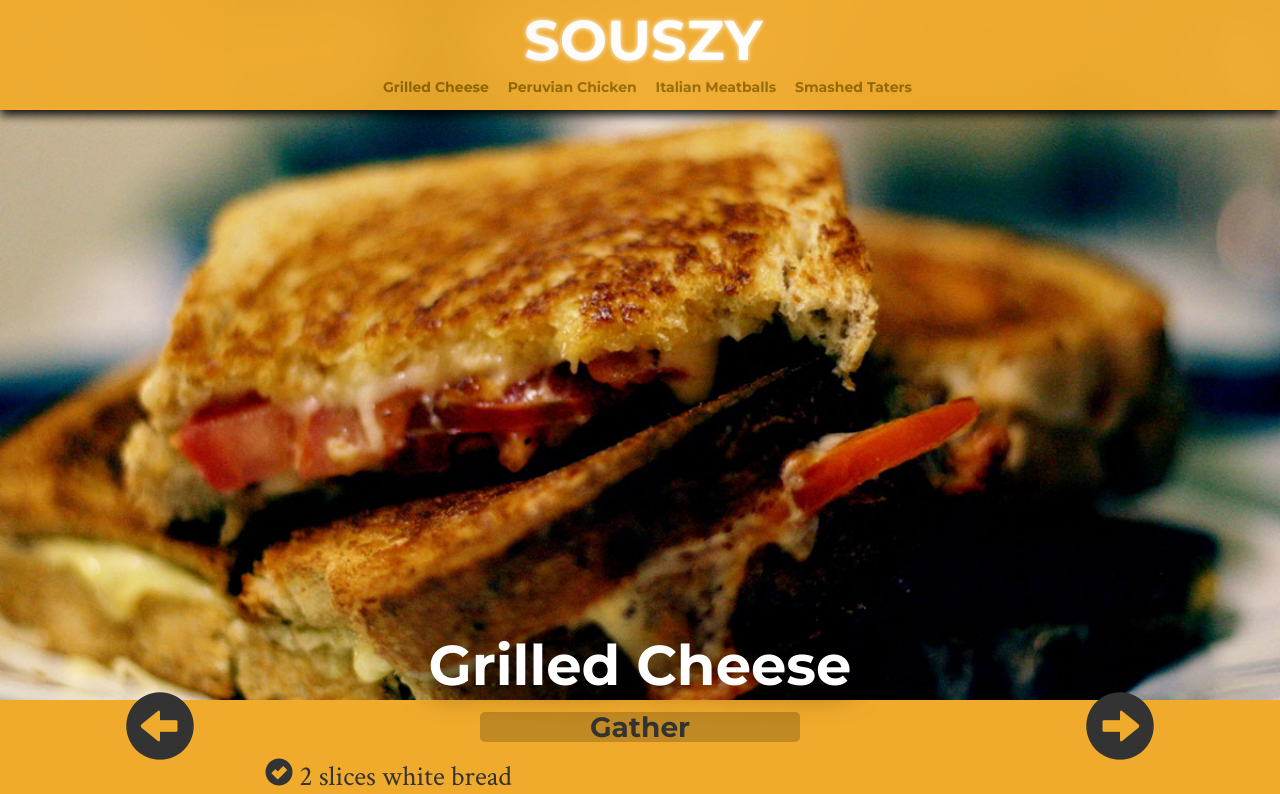
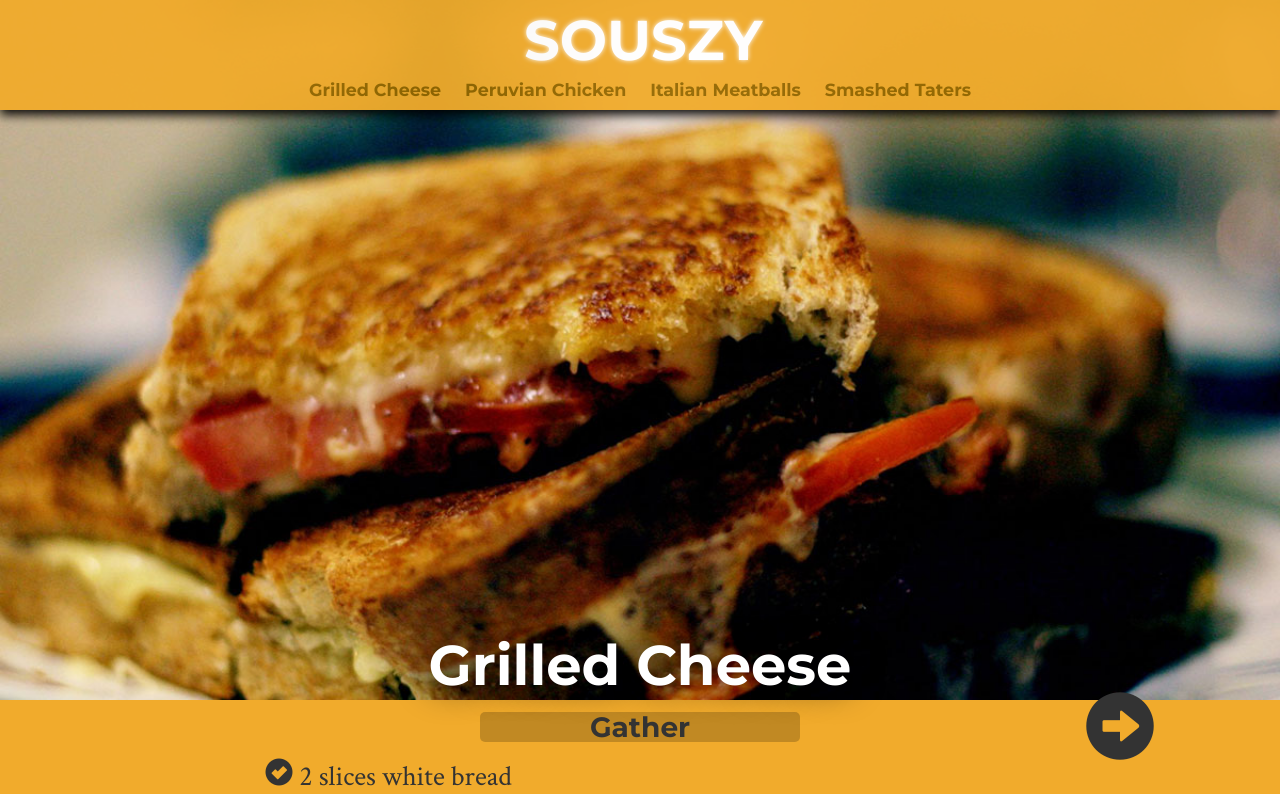
Before and after one commit to Seannaber/Souszy, a plain HTML site: page index.html in a window 1280 px wide. Both pictures are taken after a click on the element "Grilled Cheese". Shown: the top 794 px of the page. Drawn offline with nearby package versions, Linux system fonts and the light colour scheme.

Commit message:
tidying up CSS and HTML

```diff
--- a/css/style.css
+++ b/css/style.css
@@ -242,7 +242,18 @@ nav {
 
 nav span {
 	font-family: "Montserrat", sans-serif;
-	font-size: 1em;
+	font-size: 1.25em;
+	margin: 0 10px;
+	cursor: pointer;
+	cursor: hand;
+}
+
+nav span:hover {
+	color: black;
+}
+
+#menu1active {
+	background: black;
 }
 
 #onboard {
@@ -263,11 +274,6 @@ ul {
 #sitewrapper {
 	padding-right: 0;
 	padding-left: 0;
-}
-
-nav span {
-	cursor: pointer;
-	cursor: hand;
 }
 
 @media (min-width: 768px) {
@@ -318,6 +324,8 @@ nav span {
 	    left: 50%;
 	    margin-left: -116px;
 	    font-size: 4em;
+	    cursor: pointer;
+		cursor: hand;
 	}
 
 	header {
--- a/index.html
+++ b/index.html
@@ -20,10 +20,10 @@
       <p onclick="home()" class="text-right">SOUSZY</br><span class="motto">Make something tasty</span></p>
       <!-- DESKTOP MENU -->
       <nav class="text-center">
-        <span onclick="grilledcheese()">Grilled Cheese</span>
-        <span>Peruvian Chicken</span>
-        <span>Italian Meatballs</span>
-        <span>Smashed Taters</span>
+        <span id="menu1notactive" onclick="grilledcheese()">Grilled Cheese</span>
+        <span id="menu2notactive" onclick="grilledcheese()">Peruvian Chicken</span>
+        <span id="menu3notactive" onclick="grilledcheese()">Italian Meatballs</span>
+        <span id="menu4notactive" onclick="grilledcheese()">Smashed Taters</span>
       </nav>
     </header>
     <!--MOBILE/TABLET MENU-->
@@ -46,7 +46,6 @@
     <!--THEDARKNESS appears when menu is activated-->
     <div id="thedarkness"></div>
     <!--Onboarding Graphics-->
-
     <div id="hero">
       <div id="onboard" class="row text-center">
         <div class="col-sm-4">
@@ -93,7 +92,6 @@
         </div>
       </div>
     </div>
-
     <!--GRILLED CHEESE SLIDE 1-->
     <section class="grilledCheese" id="grilledcheese0">
       <div id="heroGrilledCheese"></div>
@@ -117,7 +115,7 @@
       </div>
       <div class="prevnextrow row">
         <div class="col-xs-3 text-center">
-            <span class="prevnext glyphicon glyphicon-circle-arrow-left"></span>
+
         </div>
         <div class="col-xs-6"></div>
         <div class="col-xs-3 text-center">
@@ -229,7 +227,7 @@
         </div>
         <div class="col-xs-6"></div>
         <div class="col-xs-3 text-center">
-            <span onclick="grilledCheeseNext()" class="prevnext glyphicon glyphicon-circle-arrow-right"></span>
+
         </div>
       </div>
     </section>
--- a/js/script.js
+++ b/js/script.js
@@ -15,12 +15,14 @@ var home = function() {
 	$("#grilledcheese2").css({display: "none"});
 	$("#grilledcheese3").css({display: "none"});
 	$("#grilledcheese4").css({display: "none"});
+	$(".description").css({display: "block"});
 };
 
 var grilledcheese = function() {
 	$.cookie("Menu1", 0);
 	$("#grilledcheese" + Number($.cookie("Menu1"))).css({display: "block"});
 	$(".description").css({display: "none"});
+	$("#menu1notactive").attr("id", "#menu1active");
 };
 
 var grilledCheeseNext = function() {
```
Lines whose indentation alone changed are shown as unchanged.
